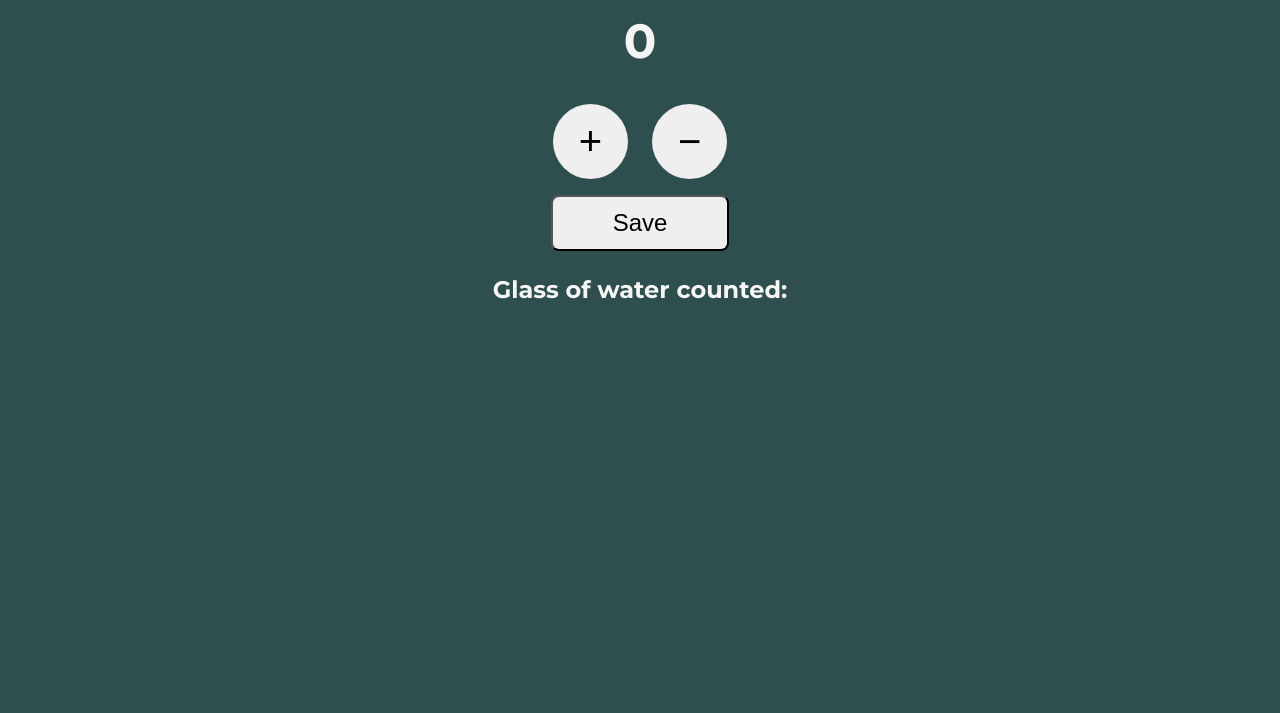
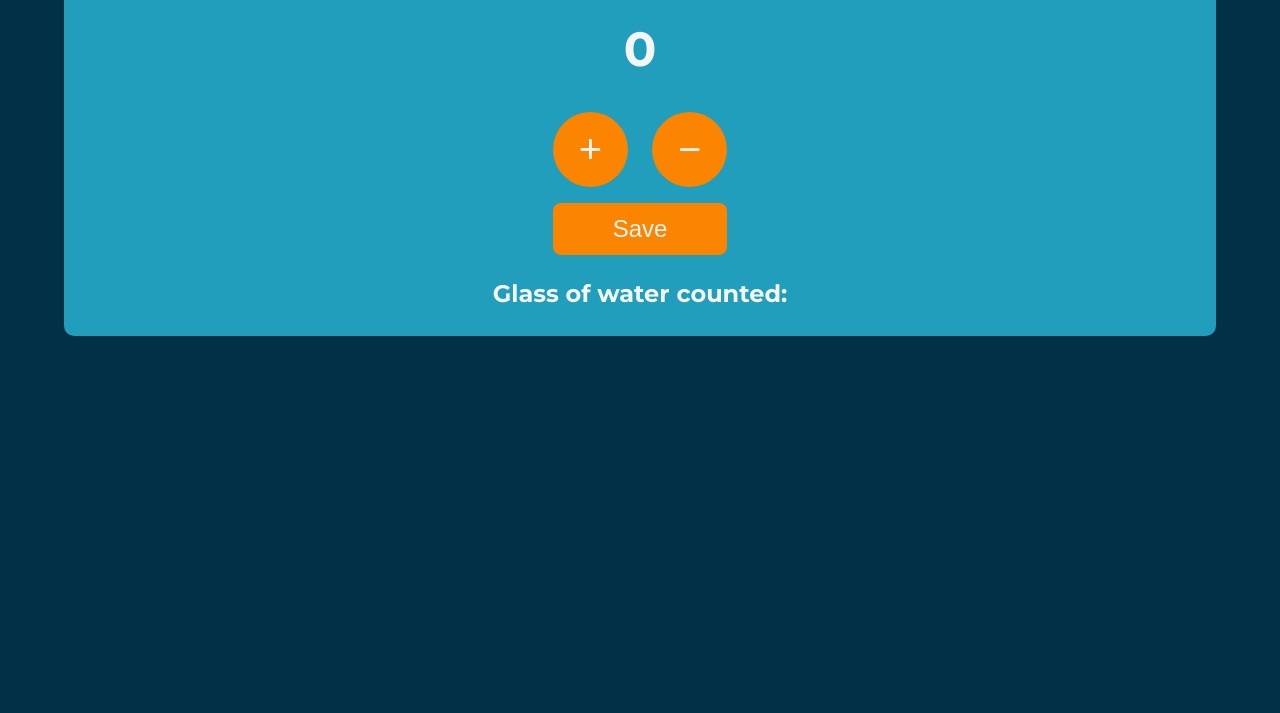
Before and after one commit to ayangjibrut/counter-v2, a plain HTML site: page index.html in a window 1280 px wide. Shown: the part 87-800 px from the top of the page. Drawn offline with Linux system fonts and the light colour scheme.

Commit message:
Update
add styling

```diff
--- a/script.js
+++ b/script.js
@@ -52,5 +52,7 @@ function save() {
 
     count = 0
     countEl.textContent = count
-    totalEl.textContent = "I have drank " + totalCount + " glasses of water today!"
+    totalEl.innerHTML = `
+        <p>"I have drank <strong>${totalCount}</strong> glasses of water today!"</p>
+    `
 }
--- a/style.css
+++ b/style.css
@@ -1,22 +1,22 @@
 * {
     box-sizing: border-box;
     margin: 0;
-    padding: 0;
 }
 
 body {
     width: 90%;
     margin: auto;
     font-family: "Montserrat", sans-serif;
-    background-color: darkslategray;
+    background-color: #023047;
     color: whitesmoke;
 }
 
 .container {
     text-align: center;
-    padding: 1.5em;
-    width: 80%;
-    margin: auto;
+    padding: 1em;
+    margin-top: 1em;
+    background-color: #219ebc;
+    border-radius: 10px;
 }
 
 #count-value {
@@ -26,6 +26,8 @@ body {
 
 button {
     margin: .25em;
+    background-color: #fb8500;
+    color: whitesmoke;
 }
 
 #plus-btn, #minus-btn {
@@ -34,10 +36,10 @@ button {
     height: 75px;
     border: none;
     border-radius: 50%;
-    /* margin-top: .5em; */
 }
 
 #save-btn {
+    border: none;
     padding: .5em 2.5em;
     border-radius: 8px;
     font-size: 1.5em;
@@ -47,3 +49,7 @@ button {
 #saved-value {
     margin: .75em;
 }
+
+strong {
+    color: #1b263b;
+}
```
